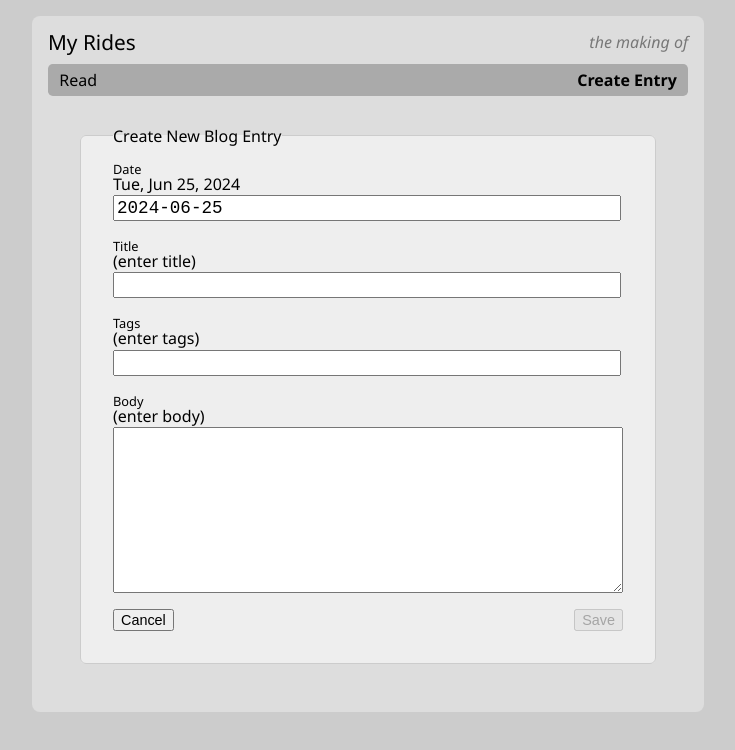
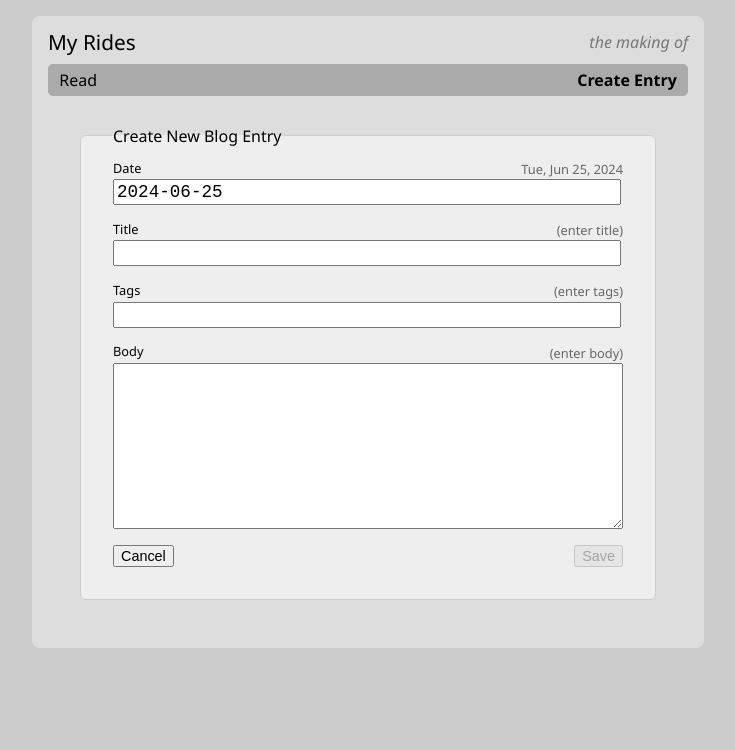
Before and after one commit to edwardtanguay/coding-challenge-react-blogsite-calimoto, a React (Vite) app: page /create-entry in a window 1280 px wide. Shown: the top 750 px of the page, without its empty margins (272-1007 px from the left). Built offline with nearby package versions, Linux system fonts and the light colour scheme.

Commit message:
styled in computer view ok

```diff
--- a/src/styles/index.scss
+++ b/src/styles/index.scss
@@ -254,13 +254,32 @@ body {
 						display: flex;
 						flex-direction: column;
 						gap: 0.2rem;
-						label {
-							font-size: 0.8rem;
+						.rowHeader {
+							display: flex;
+							align-items: center;
+							justify-content: space-between;
+							label {
+								font-size: 0.8rem;
+							}
+							div {
+								span.message {
+									color: #666;
+									font-size: 0.8rem;
+								}
+								span.error {
+									color: brown;
+									font-style: italic;
+									font-size: 0.8rem;
+								}
+							}
 						}
 						input {
 							width: 98%;
 							font-size: 1.1rem;
 							font-family: monospace;
+							&:focus {
+								outline: 1px solid #999;
+							}
 						}
 
 						textarea.body {
```
Also changed, not shown: dev/notes.txt.
